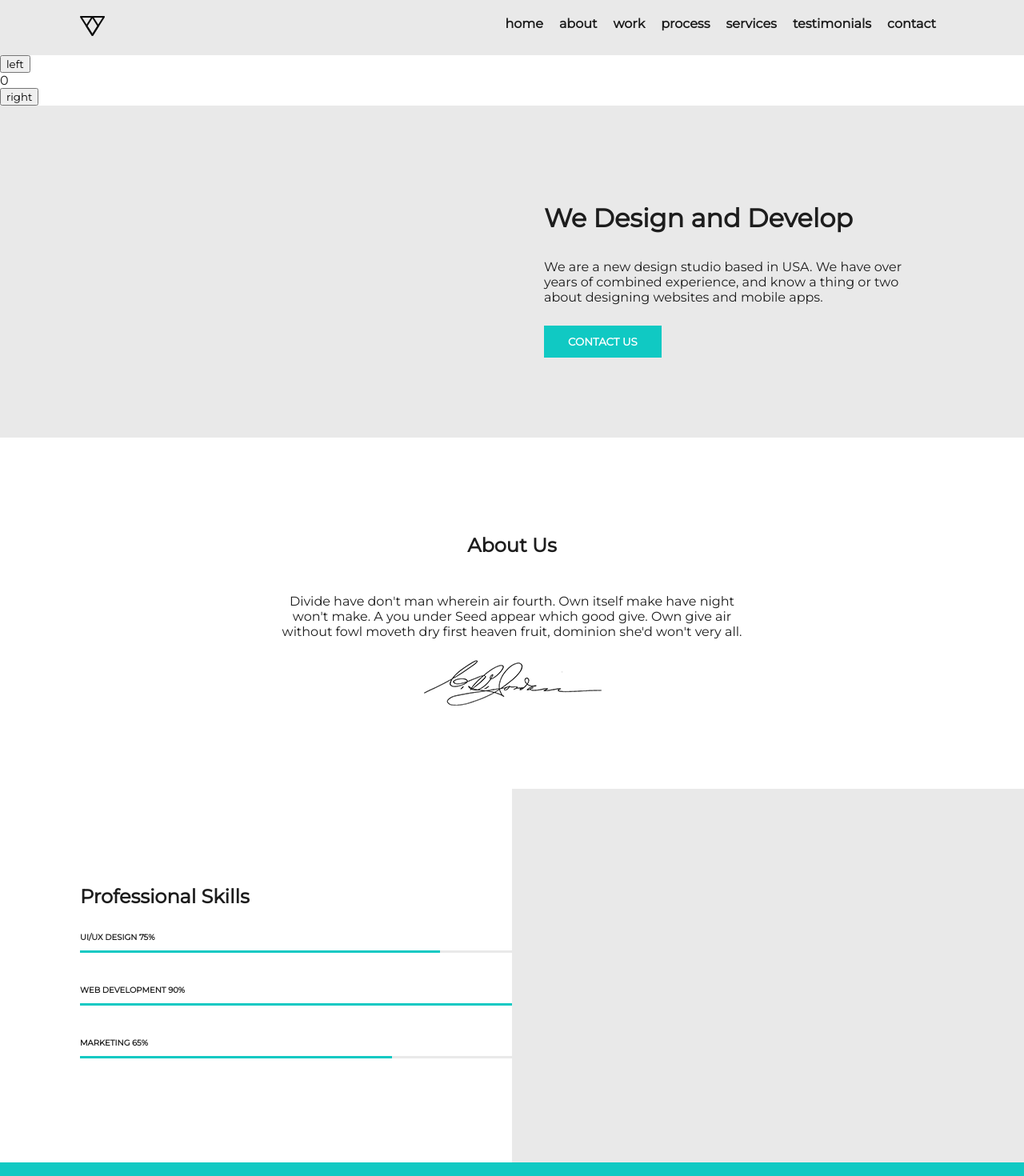
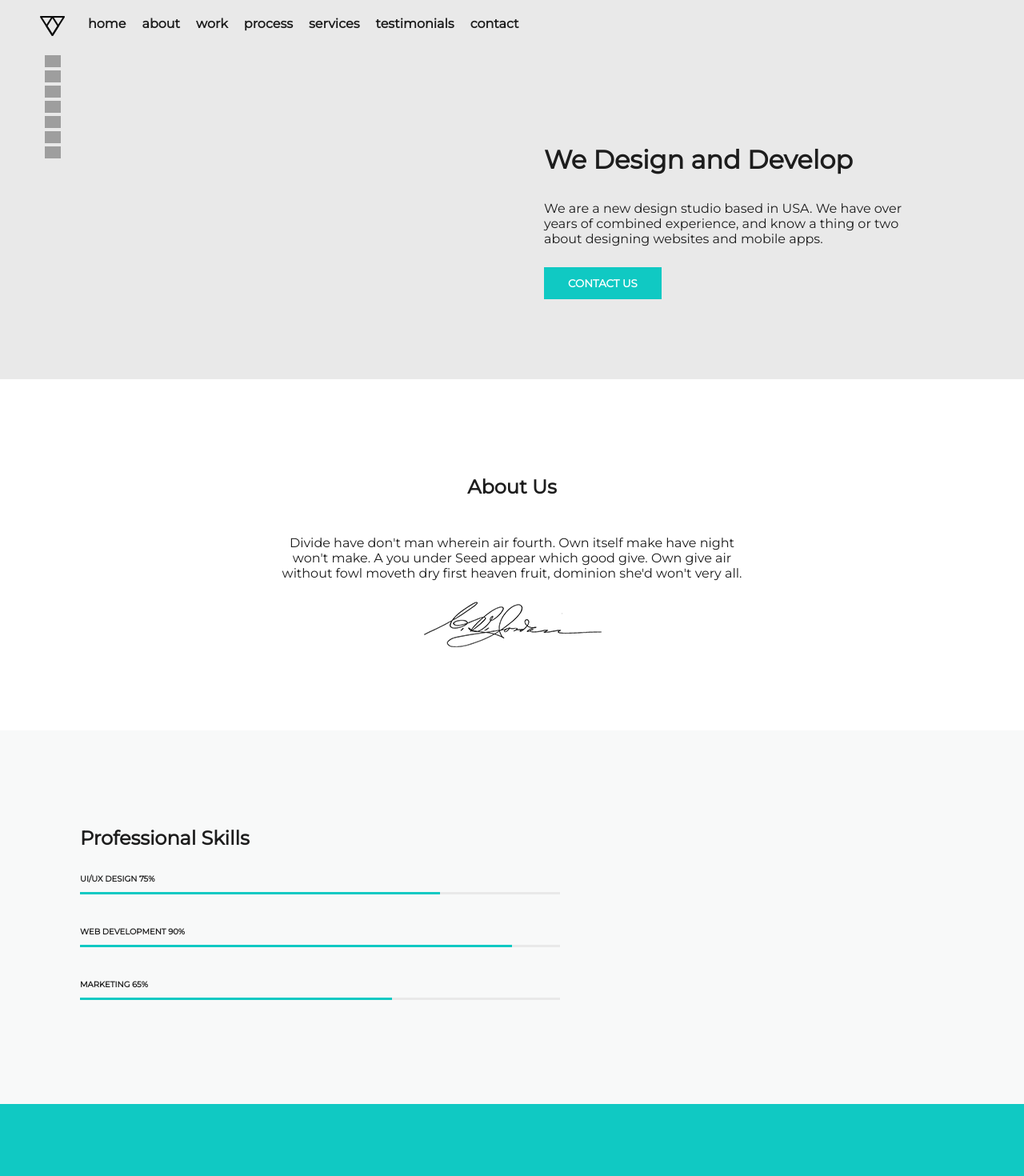
Before and after one commit to vigdorov/padre-th, a React (Create React App) app in the folder first-site/: page / in a window 1280 px wide. Shown: the top 1470 px of the page at 80% size. Built offline with nearby package versions, Linux system fonts and the light colour scheme; grey boxes are pictures that could not be loaded.

Commit message:
не работает лого-кнопка

```diff
--- a/first-site/src/App.jsx
+++ b/first-site/src/App.jsx
@@ -14,7 +14,11 @@ import Carousel from "./components/carousel";
 import {ComponyImg} from "./components/compony";
 import Modal from "./components/modals/modal";
 import ModalSendMsg from "./components/modals/modal-send-msg";
-import Counter from "./components/counter";
+import {Form} from "./components/form";
+import Menu from "./components/mainMenu"
+import {Percent} from "./components/percentLine";
+
+
 
 
 class App extends Component {
@@ -23,17 +27,16 @@ class App extends Component {
 
         this.state = {
             modal: false,
+            icon: false,
             form: {
-                name: '',
-                email: '',
-                title: '',
-                comment: '',
+                name: 'Your name',
+                email: 'Your Email',
+                title: 'Enter title',
+                comment: 'Enter comment'
             }
         };
-    }
-
-    handleChangeInput = event => {
-        const { id, value } = event.target;
+        this.handleChangeInput = event => {
+            const {id, value} = event.target;
 
             this.setState({
                 form: {
@@ -41,7 +44,11 @@ class App extends Component {
                     [id]: value
                 }
             })
+
+        }
         };
+
+
 
     handleShow = () => {
         this.setState({ modal: true });
@@ -54,22 +61,13 @@ class App extends Component {
     render () {
         return (
           <div className="container">
+              <a name="home"/>
             <div className="header">
+
                 <Logo />
-                <div className="menu">
-                    <ul className="menu-nav">
-                    <li className="link"><a href="#" className="menu-item">home</a></li>
-                    <li className="link"><a href="#" className="menu-item">about</a></li>
-                    <li className="link"><a href="#" className="menu-item">work</a></li>
-                    <li className="link"><a href="#" className="menu-item">process</a></li>
-                    <li className="link"><a href="#" className="menu-item">services</a></li>
-                    <li className="link"><a href="#" className="menu-item">testimonials</a></li>
-                    <li className="link"><a href="#" className="menu-item">contact</a></li>
-                </ul></div>
+
+                <Menu />
             </div>
-
-              <Counter/>
-
 
               <Block template="secondary">
               <div className="end-block">
@@ -82,6 +80,7 @@ class App extends Component {
             </Block>
 
               <Block template="block-light">
+                  <a name="about"/>
                 <div className="mid-content">
                     <h2>About Us</h2>
                     <p className="center-text">Divide have don't man wherein air fourth. Own itself make have night won't make. A you under Seed appear which good give. Own give air without fowl moveth dry first heaven fruit, dominion she'd won't very all.
@@ -92,19 +91,12 @@ class App extends Component {
                 </div>
               </Block>
 
-            <div id="bg" className="block block-light-secondary">
-                <div className="left-block">
-                    <h2>Professional Skills</h2>
-                    <p className="capslock" >UI/UX DESIGN 75%</p>
-                    <div className="percent-75"></div>
-                    <p className="capslock">WEB DEVELOPMENT 90%</p>
-                    <div className="percent-90"></div>
-                    <p className="capslock">MARKETING 65%</p>
-                    <div className="percent-65"></div>
-                </div>
-            </div>
+            <Block template="light-secondary">
+                <a name="work"/>
+                <Percent design={75} development="90" marketing="65"/>
+            </Block>
 
-            <div className="block block-active">
+            <Block template="active">
                 <div className="box">
                 <div className="line-box">
                     <div className="work-result">
@@ -145,12 +137,13 @@ class App extends Component {
                     </div>
                 </div>
                 </div>
-            </div>
+            </Block>
 
 
             <Gallery images={gallery} />
 
-            <div className="block block-light">
+            <Block template="light">
+                <a name="process"/>
               <div className="mid-content">
                 <h2>Our work Process</h2>
                 <p className="center-text">
@@ -160,10 +153,11 @@ class App extends Component {
                 <div className="video-container">
                     тут может быть ваше видео
                 </div>
-            </div>
+            </Block>
 
 
-            <div className="block block-light-secondary">
+            <Block template="light-secondary">
+                <a name="services"/>
               <div className="line-box">
                   <div className="work-options">
                   <div className="img-box black-border">
@@ -230,14 +224,15 @@ class App extends Component {
                   </div>
 
               </div>
-            </div>
+            </Block>
 
-            <div className="block block-active">
+            <Block template="active">
                 <Carousel />
 
-            </div>
+            </Block>
 
-            <div className="block block-light">
+            <Block template="block-light">
+                <a name="testimonials"/>
               <div className="line-box">
                   <div className="work-options">
                       <div className="company">
@@ -262,32 +257,34 @@ class App extends Component {
 
 
               </div>
-            </div>
+            </Block>
 
-            <div className="block block-light-secondary">
+            <Block template="light-secondary">
+                <a name="contact"/>
               <div className="mid-content">
                   <h2>Need a Project?</h2>
                   <p className="center-text">
                       Let us know what you're looking for in an agency. We'll take a look and see if this could be the start of something beautiful.
                   </p>
-                  <form action="" className="message">
-                      <input className="input-message" type="text" id="name" value={this.state.form.name} onChange={this.handleChangeInput}/>
-                      <input className="input-message" type="text" id="email" value="Yor Email"/>
-                      <input className="input-message large" type="text" id="title" value="Yor Title"/>
-                      <textarea className="textarea-message"  name="You Comment" id="comment" cols="30" rows="7" value="You Comment"></textarea>
+                  <Form name={this.state.form.name}
+                        email={this.state.form.email}
+                        title={this.state.form.title}
+                        comment={this.state.form.comment}
+                        change={this.handleChangeInput}
+                  />
 
-                  </form>
                   <button
                       className="btn-main"
+                      type="button"
                       onClick={this.handleShow}
                   >
                       SEND MESSAGE
                   </button>
 
               </div>
-            </div>
+            </Block>
 
-       <div className="block block-dark">
+       <Block template="dark">
                <div className="footer">
                    <div className="copyright">
                        <p className="large-text">Piroll Design, Inc.</p>
@@ -335,7 +332,7 @@ class App extends Component {
              onClose={this.handleHide}
              form={this.state.form}/>
 
-        </div>
+        </Block>
           </div>
         );
       }
--- /dev/null
+++ b/first-site/src/components/form/index.jsx
@@ -0,0 +1,47 @@
+import React, {Component} from 'react';
+import PropTypes from 'prop-types';
+
+export class Form extends Component {
+constructor(props){
+    super (props);
+
+   };
+
+
+render() {
+    return (
+        <div className="form_container">
+            <form action="" className="message">
+                <input className="input-message"
+                       type="text"
+                       id="name"
+                       value={this.props.name}
+                       onChange={this.props.change}/>
+                <input className="input-message"
+                       type="text"
+                       id="email"
+                       value={this.props.email}
+                       onChange={this.props.change}/>
+                <input className="input-message large"
+                       type="text"
+                       id="title"
+                       value={this.props.title}
+                       onChange={this.props.change}/>
+                <textarea className="textarea-message"
+                          name="You Comment"
+                          id="comment"
+                          cols="30"
+                          rows="7"
+                          value={this.props.comment}
+                          onChange={this.props.change}>
+                    </textarea>
+
+            </form>
+
+        </div>
+    )
+
+}
+
+
+}
--- /dev/null
+++ b/first-site/src/components/icon-menu/index.jsx
@@ -0,0 +1,54 @@
+import React from 'react';
+import Star from '../../assets/menu-icons/menu-star.png';
+import Home from '../../assets/menu-icons/menu-home.png';
+import Contact from '../../assets/menu-icons/menu-contact.png';
+import Present from '../../assets/menu-icons/menu-present.png';
+import Money from '../../assets/menu-icons/menu-money.png';
+import Stat from '../../assets/menu-icons/menu-stat.png';
+import List from '../../assets/menu-icons/menu-list.png';
+
+
+const link = [
+    '#home',
+    '#about',
+    '#work',
+    '#process',
+    '#services',
+    '#testimonials',
+    '#contact'
+];
+
+
+const name = [
+    Home,
+    Money,
+    List,
+    Stat,
+    Star,
+    Present,
+    Contact
+
+];
+
+const arr = [];
+
+name.map ((item, index) => {
+    arr.push (
+        <a href={link[index]}>
+         <img className="iconMenu__img"
+                                    src={item}
+                                    alt={item}/>
+        </a>
+    )
+});
+
+export const IconMenu = (props) => {
+return (
+    <div className="iconMenu"
+         style={{ display: props.show ? 'flex' : 'none'}}>
+        {arr}
+    </div>
+);
+};
+
+export default IconMenu;
--- a/first-site/src/components/logo/index.jsx
+++ b/first-site/src/components/logo/index.jsx
@@ -1,13 +1,41 @@
-import React from 'react';
+import React, {Component} from 'react';
 import LogoSVG from "../../assets/svg/logo.svg"
+import IconMenu from "../icon-menu";
 
 
+class Logo extends Component {
+    constructor(props) {
+        super(props);
 
-const Logo = () => {
-    return (
-        <div className="logo-image">
-            <img src={LogoSVG} alt=""/>
-        </div>
-        )
-};
+
+    this.state = {
+        iconMenu: true
+    };
+    this.handleIconMenu = () => {
+        if (this.state.iconMenu = false) {
+
+                this.setState({ iconMenu: true })
+
+        } else {
+
+                this.setState({ iconMenu: false })
+
+        }
+    };
+    }
+
+ render() {
+
+     return (
+         <div className="logo-image">
+             {console.log(this.state.iconMenu)}
+                 <img src={LogoSVG} alt="Logo" onClick={this.handleIconMenu}/>
+
+
+             <IconMenu show={this.state.iconMenu}/>
+         </div>
+     )
+ };
+ }
+
 export default Logo;
--- /dev/null
+++ b/first-site/src/components/mainMenu/index.jsx
@@ -0,0 +1,18 @@
+import React from 'react';
+
+const Menu = () => {
+    return (
+        <div className="menu">
+            <ul className="menu-nav">
+                <li className="link"><a href="#home" className="menu-item">home</a></li>
+                <li className="link"><a href="#about" className="menu-item">about</a></li>
+                <li className="link"><a href="#work" className="menu-item">work</a></li>
+                <li className="link"><a href="#process" className="menu-item">process</a></li>
+                <li className="link"><a href="#services" className="menu-item">services</a></li>
+                <li className="link"><a href="#testimonials" className="menu-item">testimonials</a></li>
+                <li className="link"><a href="#contact" className="menu-item">contact</a></li>
+            </ul></div>
+
+    )
+};
+export default Menu;
--- a/first-site/src/components/modals/modal.jsx
+++ b/first-site/src/components/modals/modal.jsx
@@ -16,7 +16,7 @@ const Modal = props => {
 
   return (
     <div
-      className="modal 3245"
+      className="modal"
       style={{ display: props.show ? 'flex' : 'none'}}
       onClick={handleClose}
     >
--- /dev/null
+++ b/first-site/src/components/percentLine/index.jsx
@@ -0,0 +1,22 @@
+import React from 'react';
+
+export const Percent = props => {
+
+        let design = props.design;
+        let development = props.development;
+        let marketing = props.marketing;
+
+        return (
+            <div className="left-block">
+                <h2>Professional Skills</h2>
+                <p className="capslock" >UI/UX DESIGN {design}%</p>
+                <div className="percent-75"></div>
+                <p className="capslock">WEB DEVELOPMENT {development}%</p>
+                <div className="percent-90"></div>
+                <p className="capslock">MARKETING {marketing}%</p>
+                <div className="percent-65"></div>
+            </div>
+        )
+
+
+};
--- a/first-site/src/styles/block.scss
+++ b/first-site/src/styles/block.scss
@@ -229,3 +229,18 @@
 .footer-link {
   padding: 5px;
 }
+.logo-image {
+  position: fixed;
+  left: 50px;
+}
+.iconMenu {
+  display: flex;
+  flex-direction: column;
+  justify-content: center;
+  align-items: center;
+  margin-top: 20px;
+
+  &__img {
+    width:20px;
+  };
+}
--- a/first-site/src/styles/modal.scss
+++ b/first-site/src/styles/modal.scss
@@ -14,11 +14,13 @@
   color: black;
 
   &__window {
-    width: 400px;
-    height: 200px;
+    width: 500px;
+    height: 300px;
     background-color: $color-light-secondary;
     display: flex;
     flex-direction: column;
+    align-items: center;
+    border-radius: 10px;
   }
 
   &__header {
```
Also changed, not shown: first-site/src/components/carousel/index.jsx (+20 -29 lines), first-site/src/components/modals/modal-send-msg.jsx (+5 -2 lines). Lines whose indentation alone changed are shown as unchanged.
